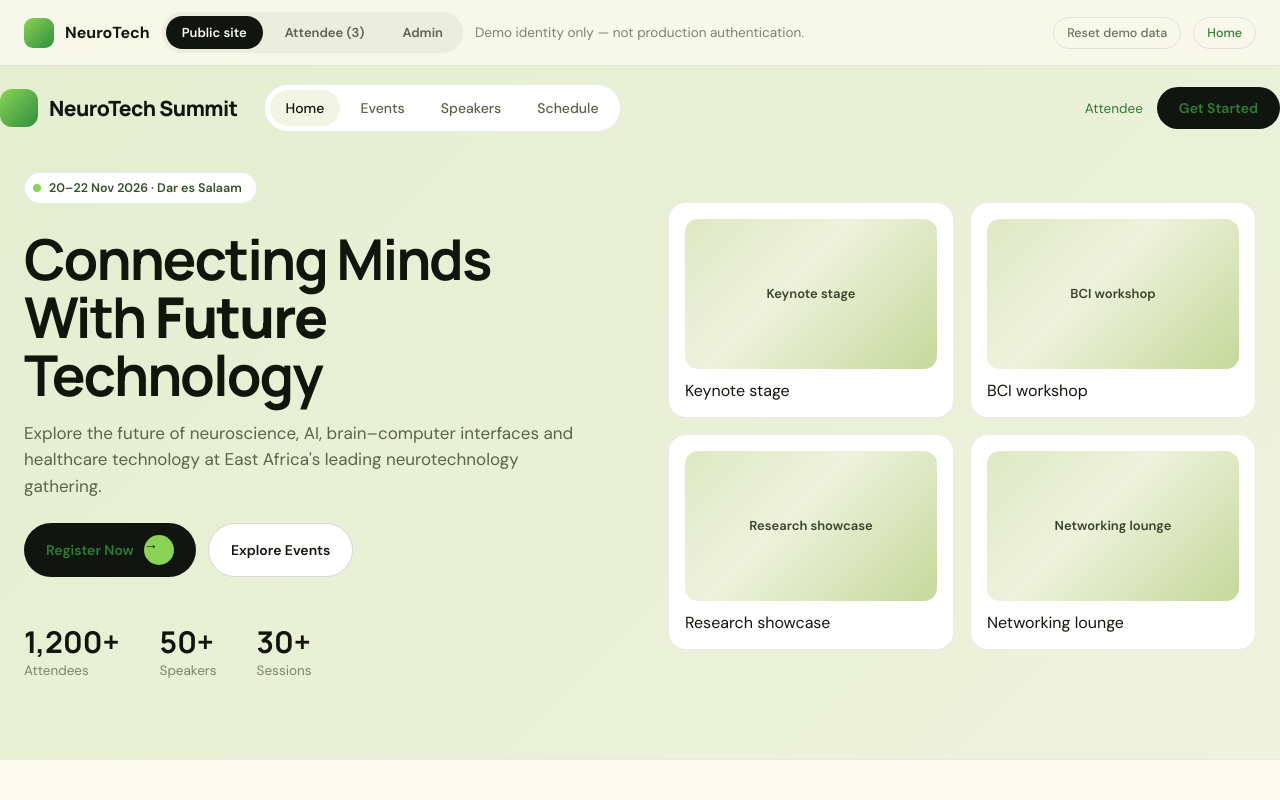
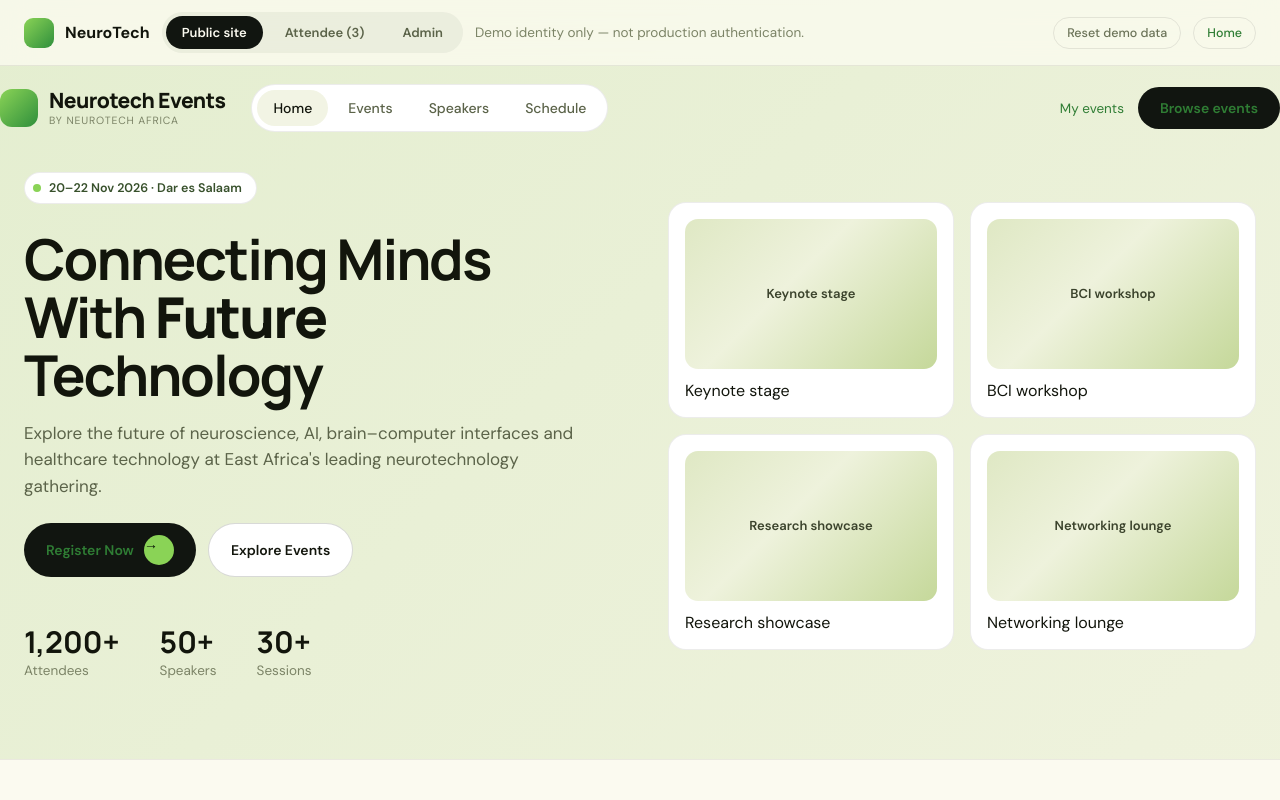
Before and after one commit to Drbrilliant360/neurotech-events, a React (Vite) app: page / in a window 1280 px wide. Shown: the top 800 px of the page. Built offline with nearby package versions, Linux system fonts and the light colour scheme.

Commit message:
feat: rebrand public shell for Neurotech Events

```diff
--- a/src/app/layouts/PublicLayout.tsx
+++ b/src/app/layouts/PublicLayout.tsx
@@ -15,11 +15,16 @@ export function PublicLayout() {
       <header className="nt-header">
         <div className="nt-container nt-header-row">
           <div style={{ display: "flex", alignItems: "center", gap: 26, flexWrap: "wrap" }}>
-            <NavLink to="/" className="nt-brand">
+            <NavLink to="/" className="nt-brand" aria-label="Neurotech Events home">
               <span className="nt-mark" />
-              <span className="nt-brand-name">NeuroTech Summit</span>
+              <span>
+                <span className="nt-brand-name" style={{ display: "block", lineHeight: 1 }}>Neurotech Events</span>
+                <span className="nt-muted" style={{ display: "block", marginTop: 3, fontSize: 10.5, letterSpacing: ".08em", textTransform: "uppercase" }}>
+                  by Neurotech Africa
+                </span>
+              </span>
             </NavLink>
-            <nav className="nt-nav" aria-label="Public">
+            <nav className="nt-nav" aria-label="Public navigation">
               {NAV.map(([to, label]) => (
                 <NavLink key={to} to={to} end={to === "/"}>
                   {label}
@@ -29,23 +34,29 @@ export function PublicLayout() {
           </div>
           <div style={{ display: "flex", gap: 14, alignItems: "center" }}>
             <NavLink to="/app" className="nt-muted">
-              Attendee
+              My events
             </NavLink>
             <NavLink to="/events" className="nt-btn">
-              Get Started
+              Browse events
             </NavLink>
           </div>
         </div>
       </header>
       <Outlet />
       <footer className="nt-footer-bar">
-        <div className="nt-container" style={{ padding: "56px 24px", display: "grid", gridTemplateColumns: "repeat(auto-fit,minmax(180px,1fr))", gap: 34 }}>
+        <div className="nt-container" style={{ padding: "58px 24px 34px" }}>
+          <div style={{ display: "grid", gridTemplateColumns: "minmax(240px,1.6fr) repeat(3,minmax(150px,.8fr))", gap: 34 }}>
             <div>
-            <div style={{ font: "800 19px Manrope,sans-serif", color: "#fbfaf0", marginBottom: 10 }}>NeuroTech Summit</div>
-            <div>Connecting minds with future technology. Dar es Salaam, Tanzania.</div>
+              <div style={{ display: "flex", alignItems: "center", gap: 10, marginBottom: 14 }}>
+                <span className="nt-mark sm" />
+                <div style={{ font: "800 19px Manrope,sans-serif", color: "#fbfaf0" }}>Neurotech Events</div>
+              </div>
+              <div style={{ maxWidth: 390, lineHeight: 1.6 }}>
+                Events for the people building, operating and partnering around Africa&apos;s next technology infrastructure.
+              </div>
             </div>
             <div>
-            <div className="nt-kicker" style={{ color: "#8e9878" }}>Summit</div>
+              <div className="nt-kicker" style={{ color: "#8e9878" }}>Explore</div>
               <NavLink to="/events">Events</NavLink>
               <br />
               <NavLink to="/speakers">Speakers</NavLink>
@@ -53,20 +64,23 @@ export function PublicLayout() {
               <NavLink to="/schedule">Schedule</NavLink>
             </div>
             <div>
-            <div className="nt-kicker" style={{ color: "#8e9878" }}>Participate</div>
-            Become a speaker
+              <div className="nt-kicker" style={{ color: "#8e9878" }}>Your account</div>
+              <NavLink to="/app">Dashboard</NavLink>
               <br />
-            Become a sponsor
+              <NavLink to="/app/ticket">Tickets</NavLink>
               <br />
-            Volunteer
+              <NavLink to="/app/certificates">Certificates</NavLink>
             </div>
             <div>
-            <div className="nt-kicker" style={{ color: "#8e9878" }}>Contact</div>
-            hello@neurotech.co.tz
+              <div className="nt-kicker" style={{ color: "#8e9878" }}>Neurotech Africa</div>
+              <a href="https://www.neurotech.africa" target="_blank" rel="noreferrer">Company website</a>
               <br />
-            +255 22 212 3456
-            <br />
-            JNICC, Dar es Salaam
+              Dar es Salaam, Tanzania
+            </div>
+          </div>
+          <div style={{ marginTop: 44, paddingTop: 20, borderTop: "1px solid rgba(255,255,255,.08)", display: "flex", justifyContent: "space-between", gap: 16, flexWrap: "wrap", fontSize: 12.5, color: "#8e9878" }}>
+            <span>Neurotech Events · Neurotech Africa</span>
+            <span>Built for discovery, registration and event continuity.</span>
           </div>
         </div>
       </footer>
```
Lines whose indentation alone changed are shown as unchanged.
